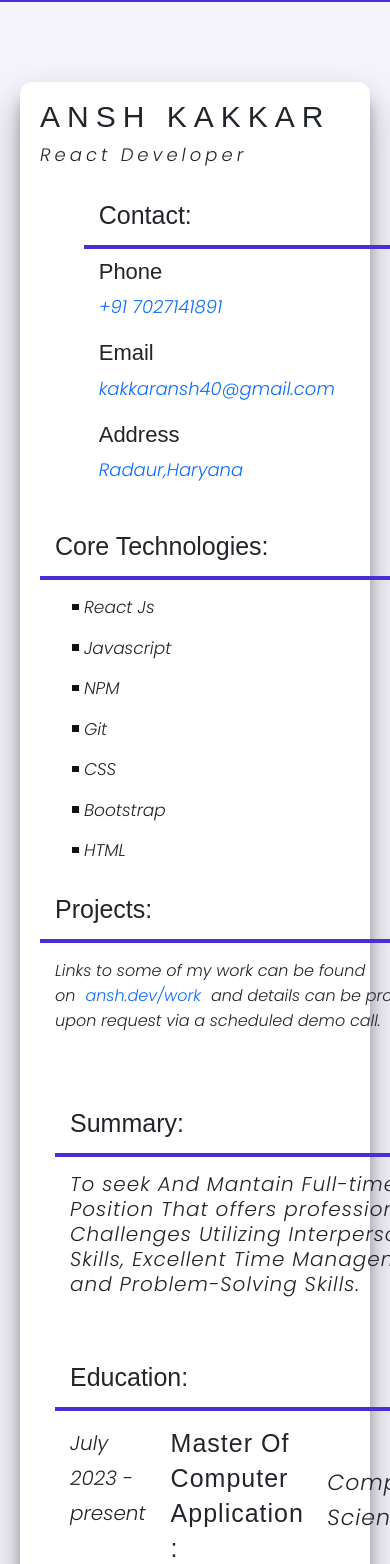
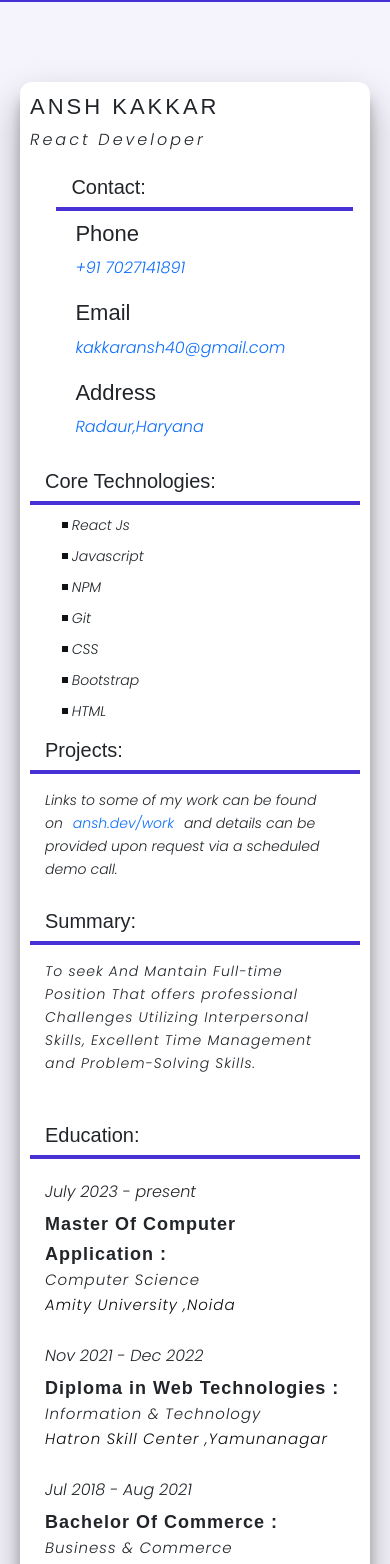
Before and after one commit to Anshkakkar15/next-portfolio, a Next.js app: page /resume in a window 390 px wide. Shown: the part 420-1984 px from the top of the page. Built offline with nearby package versions, Linux system fonts and the light colour scheme; a web font is replaced by a local one.

Commit message:
working with resume responsive

```diff
--- a/app/common/mock/resume.js
+++ b/app/common/mock/resume.js
@@ -66,7 +66,7 @@ export const EducationDetails = [
   },
   {
     heading: "Bachelor Of Commerce : ",
-    field: "Commerce",
+    field: "Business & Commerce",
     location: "Kurukshetra University ,Kurukshetra",
     startDate: "Jul 2018 ",
     endDate: "Aug 2021",
--- a/app/page-components/resume/DetailsCard.jsx
+++ b/app/page-components/resume/DetailsCard.jsx
@@ -13,7 +13,7 @@ export const DetailsCard = ({ styles, data }) => {
               </p>
             </div>
             <div className={styles.card_body}>
-              <div className="d-flex align-items-center">
+              <div className="d-flex align-items-center flex-wrap flex-lg-nowrap">
                 <h2>{elm?.heading}</h2>
                 <h3>{elm?.field}</h3>
               </div>
--- a/pages/resume.jsx
+++ b/pages/resume.jsx
@@ -43,7 +43,7 @@ export default function resume() {
                   <hr />
                   {ContactDetails?.map((details, i) => {
                     return (
-                      <div key={i} className={styles.right_sec}>
+                      <div key={i} className={styles.right_sec_v}>
                         <div className={styles.cnt_mail}>
                           <h3>{details?.contact_head}</h3>
                           <a href={details?.url ? details?.url : "#"}>
@@ -62,8 +62,8 @@ export default function resume() {
                 </div>
                 <div className={styles.tech_sub}>
                   <ul>
-                    {TechnicalSkills?.map((skills) => {
-                      return <li>{skills?.tech}</li>;
+                    {TechnicalSkills?.map((skills, i) => {
+                      return <li key={i}>{skills?.tech}</li>;
                     })}
                   </ul>
                 </div>
--- a/styles/Globals.css
+++ b/styles/Globals.css
@@ -123,3 +123,10 @@ hr {
   opacity: 1 !important;
   margin: 0 !important;
 }
+
+@media screen and (max-width: 475px) {
+  .sub_heading h2 {
+    font-size: 20px !important;
+    margin-bottom: 8px !important;
+  }
+}
--- a/styles/Resume.module.css
+++ b/styles/Resume.module.css
@@ -14,7 +14,7 @@
 
 .res_layout {
   display: grid;
-  grid-template-columns: 1fr 2fr;
+  grid-template-columns: 350px 1fr;
   grid-gap: 20px;
 }
 
@@ -44,7 +44,7 @@
   background-color: main-color;
   width: max-content;
   color: #fff;
-  padding: 68px 18px 43px 18px;
+  padding: 68px 10px 43px 10px;
 }
 .icons {
   display: flex;
@@ -166,8 +166,97 @@
   margin: 0;
 }
 
-@media screen and (max-width: 1000px) {
+@media screen and (max-width: 1050px) {
   .res_layout {
-    grid-template-columns: 1fr;
+    display: block;
   }
 }
+
+@media screen and (max-width: 830px) {
+}
+@media screen and (max-width: 767px) {
+}
+@media screen and (max-width: 575px) {
+}
+@media screen and (max-width: 475px) {
+  .contact h1 {
+    font-size: 22px;
+    letter-spacing: 3px;
+  }
+  .res_out {
+    padding: 10px;
+  }
+  .contac_detail {
+    grid-template-columns: 8% 90%;
+  }
+  .contact p {
+    font-size: 16px;
+    letter-spacing: 3px;
+    line-height: 20px;
+    margin-bottom: 25px;
+  }
+  .contac_lft {
+    padding: 58px 7px 33px 7px;
+  }
+  .cnt_mail a {
+    font-size: 16px;
+  }
+  .right_sec_v {
+    padding: 10px 19px;
+  }
+
+  .tech_sub ul li {
+    font-size: 16px;
+    margin: 10px 0;
+  }
+  .projects p {
+    line-height: 23px;
+    font-size: 14px;
+  }
+  .right_sec {
+    padding: 0;
+  }
+  .marg_tp {
+    margin-top: 13px;
+  }
+  .summary p {
+    font-size: 14px;
+    line-height: 23px;
+  }
+  .card_details {
+    display: block;
+  }
+  .date br {
+    display: none;
+  }
+
+  .card_details .date p {
+    margin-bottom: 0;
+    font-size: 16px;
+  }
+  .card_body h2 {
+    font-size: 18px;
+    font-weight: 600;
+    line-height: 30px;
+    margin-bottom: 0;
+  }
+  .card_body h3 {
+    font-size: 15px;
+    line-height: 22px;
+    margin-left: 0;
+    margin-bottom: 0;
+  }
+  .card_body p {
+    font-size: 15px;
+    font-weight: 500;
+    letter-spacing: 1px;
+    font-family: "Poppins", sans-serif;
+    line-height: 27px;
+    color: #0b0b0b;
+    margin: 0;
+  }
+  .tech_sub ul li {
+    font-size: 14px;
+    margin: 10px 0;
+  }
+}
```
